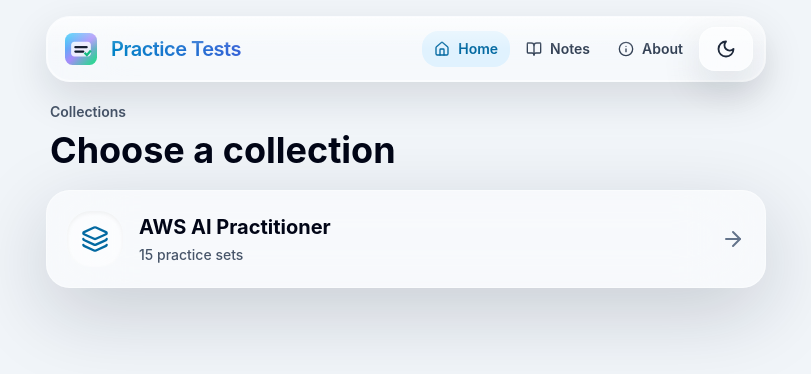
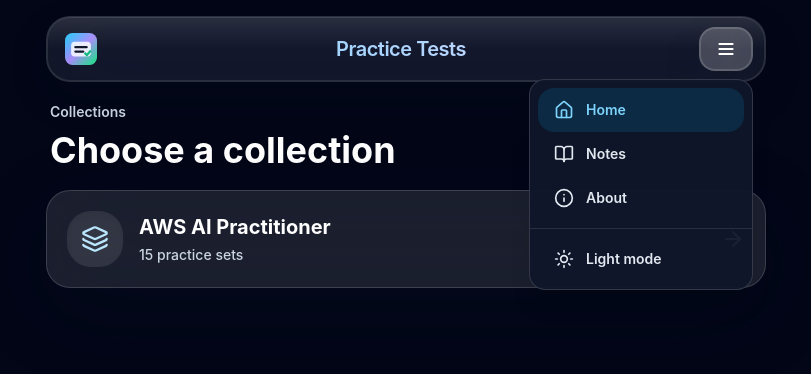
Before and after one commit to alex-nguyen-dev/practice-test-pwa, a React (Vite) app: page / in a window 1280 px wide. Both pictures are taken after a click on the button "Open menu". Shown: the top 374 px of the page, without its empty margins (234-1045 px from the left). Built offline with nearby package versions, Linux system fonts and the light colour scheme.

Commit message:
feat: replace desktop navigation bar with a menu popover and update mobile tab bar layout

```diff
--- a/src/App.jsx
+++ b/src/App.jsx
@@ -1,5 +1,5 @@
 import { matchPath, Outlet, useLocation, useNavigate } from 'react-router-dom';
-import { ArrowLeft, BookOpen, Home, Info, Moon, Sun } from 'lucide-react';
+import { ArrowLeft, BookOpen, Home, Info, Menu, Moon, Sun } from 'lucide-react';
 import { useEffect, useState } from 'react';
 import { GlassButton } from './components/GlassButton.jsx';
 import { getCollection, getSet } from './data/practiceSets.js';
@@ -28,30 +28,43 @@
   { label: 'About', icon: Info, path: '/about' },
 ];
 
-function DesktopNav({ location, navTo }) {
+function MenuPanel({ location, navTo, theme, setTheme, open }) {
   return (
-    <nav className="hidden items-center gap-1 sm:flex">
+    <div
+      className={`absolute right-0 top-full z-50 mt-2 w-56 overflow-hidden rounded-2xl border border-white/40 bg-white/90 shadow-xl backdrop-blur-2xl transition-all duration-200 dark:border-white/15 dark:bg-slate-900/95 ${open ? 'pointer-events-auto translate-y-0 opacity-100' : 'pointer-events-none -translate-y-2 opacity-0'}`}
+    >
+      <nav className="p-2">
         {NAV_ITEMS.map(({ label, icon: Icon, path }) => {
           const active = location.pathname === path;
           return (
             <button
               key={path}
               onClick={() => navTo(path)}
-            className={`flex items-center gap-2 rounded-2xl px-3 py-2 text-sm font-semibold transition ${active ? 'bg-sky-100 text-sky-700 dark:bg-sky-900/40 dark:text-sky-300' : 'text-slate-700 hover:bg-white/50 dark:text-slate-200 dark:hover:bg-white/10'}`}
+              className={`flex w-full items-center gap-3 rounded-2xl px-4 py-3 text-left text-sm font-semibold transition ${active ? 'bg-sky-100 text-sky-700 dark:bg-sky-900/40 dark:text-sky-300' : 'text-slate-700 hover:bg-slate-100 dark:text-slate-200 dark:hover:bg-white/10'}`}
             >
-            <Icon className="h-4 w-4 shrink-0" />
+              <Icon className="h-5 w-5 shrink-0" />
               {label}
             </button>
           );
         })}
       </nav>
+      <div className="border-t border-slate-200 p-2 dark:border-white/10">
+        <button
+          onClick={() => setTheme(theme === 'dark' ? 'light' : 'dark')}
+          className="flex w-full items-center gap-3 rounded-2xl px-4 py-3 text-sm font-semibold text-slate-700 transition hover:bg-slate-100 dark:text-slate-200 dark:hover:bg-white/10"
+        >
+          {theme === 'dark' ? <Sun className="h-5 w-5 shrink-0" /> : <Moon className="h-5 w-5 shrink-0" />}
+          {theme === 'dark' ? 'Light mode' : 'Dark mode'}
+        </button>
+      </div>
+    </div>
   );
 }
 
 function BottomTabBar({ location, navTo }) {
   return (
     <nav
-      className="fixed inset-x-0 bottom-0 z-50 border-t border-white/30 bg-white/80 shadow-glass backdrop-blur-2xl backdrop-saturate-150 sm:hidden dark:border-white/10 dark:bg-slate-900/85"
+      className="fixed inset-x-0 bottom-0 z-50 border-t border-white/30 bg-white/80 shadow-[0_-6px_30px_-8px_rgba(2,6,23,0.35)] backdrop-blur-2xl backdrop-saturate-150 sm:hidden dark:border-white/10 dark:bg-slate-900/85"
       style={{ paddingBottom: 'env(safe-area-inset-bottom)' }}
     >
       <div className="mx-auto flex max-w-3xl items-stretch justify-around px-2 pt-1.5">
@@ -63,7 +76,9 @@
               onClick={() => navTo(path)}
               className={`flex flex-1 flex-col items-center gap-1 rounded-2xl px-2 pb-2 pt-1.5 text-[11px] font-semibold transition active:scale-95 ${active ? 'text-sky-600 dark:text-sky-300' : 'text-slate-500 dark:text-slate-400'}`}
             >
+              <span className="flex h-7 w-12 items-center justify-center">
                 <Icon className="h-5 w-5 shrink-0" strokeWidth={active ? 2.5 : 2} />
+              </span>
               {label}
             </button>
           );
@@ -87,6 +102,7 @@
   const navigate = useNavigate();
   const location = useLocation();
   const [theme, setTheme] = useState(storedTheme);
+  const [menuOpen, setMenuOpen] = useState(false);
   const canGoBack = location.pathname !== '/';
   const isHome = location.pathname === '/';
   const title = headerTitle(location.pathname);
@@ -96,8 +112,13 @@
     localStorage.theme = theme;
   }, [theme]);
 
+  useEffect(() => {
+    setMenuOpen(false);
+  }, [location.pathname]);
+
   function navTo(path) {
     navigate(path);
+    setMenuOpen(false);
   }
 
   return (
@@ -115,7 +136,7 @@
           )}
 
           <p
-            className={`min-w-0 flex-1 truncate text-center font-semibold tracking-tight sm:text-left ${
+            className={`min-w-0 flex-1 truncate text-center font-semibold tracking-tight ${
               isHome
                 ? 'bg-gradient-to-r from-sky-600 to-violet-600 bg-clip-text text-lg text-transparent dark:from-sky-300 dark:to-violet-200 sm:text-xl'
                 : 'text-base text-slate-700 dark:text-slate-100 sm:text-lg'
@@ -125,14 +146,33 @@
           </p>
 
           <div className="flex shrink-0 items-center gap-1">
-            <DesktopNav location={location} navTo={navTo} />
+            {/* Mobile: standalone theme toggle (nav lives in the bottom bar) */}
+            <div className="sm:hidden">
               <ThemeToggle theme={theme} setTheme={setTheme} />
+            </div>
+
+            {/* Desktop: menu popover holds nav + theme */}
+            <div className="relative hidden sm:block">
+              <GlassButton
+                icon={Menu}
+                label="Open menu"
+                onClick={() => setMenuOpen((o) => !o)}
+                className={menuOpen ? 'bg-white/70 ring-1 ring-inset ring-white/60 dark:bg-white/20 dark:ring-white/15' : ''}
+              />
+              <MenuPanel location={location} navTo={navTo} theme={theme} setTheme={setTheme} open={menuOpen} />
+            </div>
           </div>
         </header>
 
         <Outlet />
       </div>
 
+      {/* Desktop click-away for the popover */}
+      <div
+        onClick={() => setMenuOpen(false)}
+        className={`fixed inset-0 z-40 hidden sm:block ${menuOpen ? '' : 'pointer-events-none'}`}
+      />
+
       <BottomTabBar location={location} navTo={navTo} />
     </main>
   );
```
Lines whose indentation alone changed are shown as unchanged.
